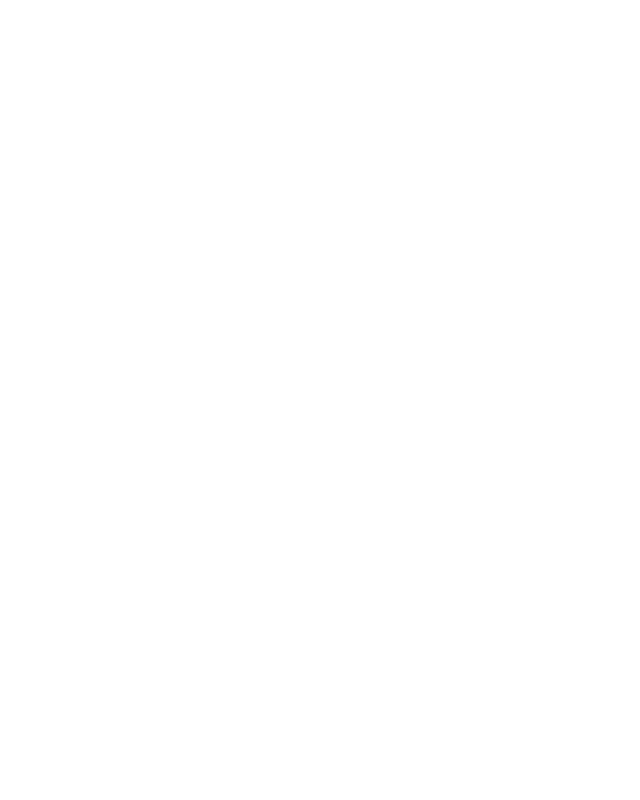
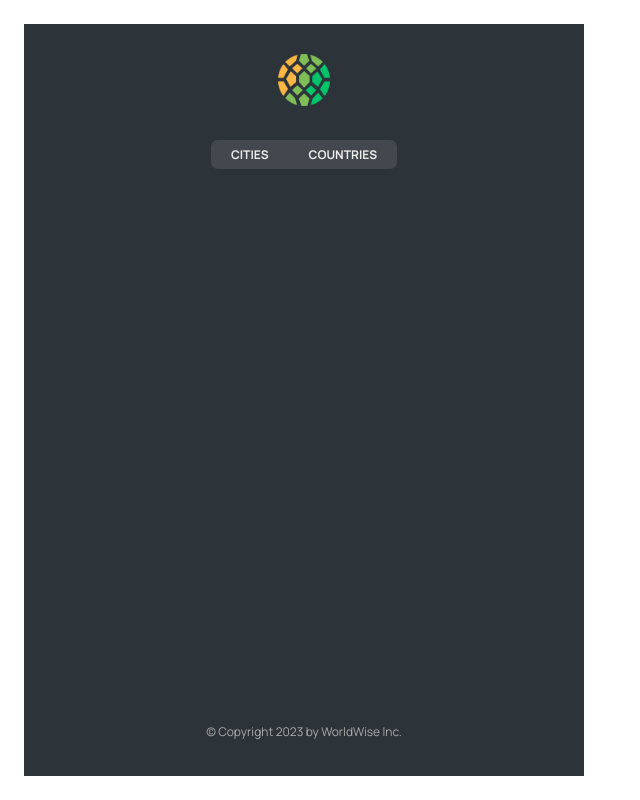
Before and after one commit to elghanbibadr/wildwise, a React (Vite) app: page /app in a window 1280 px wide. Before the commit this address had no page. Shown: the whole page, without its empty margins (0-640 px from the left). Built offline with nearby package versions, Linux system fonts and the light colour scheme.

Commit message:
create the core structure of the map componenet

```diff
--- a/src/App.jsx
+++ b/src/App.jsx
@@ -1,6 +1,6 @@
 import { BrowserRouter, Routes, Route } from "react-router-dom";
 
-// import AppLayout from "./pages/AppLayout";
+import AppLayout from "./pages/AppLayout";
 
 
 import Homepage from "./pages/Homepage";
@@ -21,6 +21,7 @@
           <Route path="product" element={<Product />} />
           <Route path="pricing" element={<Pricing />} />
           <Route path="login" element={<Login />} />
+          <Route path="app" element={<AppLayout />} />
 
           {/* <Route path="*" element={<PageNotFound />} /> */}
         </Routes>
--- /dev/null
+++ b/src/componenet/SideBar.jsx
@@ -0,0 +1,21 @@
+import Logo from "../componenet/Logo"
+import styles from './SideBar.module.css'
+import AppNav from "./AppNav"
+const SideBar = () => {
+    return (
+        <div className={styles.sidebar}>
+            <Logo />
+            <AppNav />
+
+            {/* <Outlet /> */}
+
+            <footer className={styles.footer}>
+                <p className={styles.copyright}>
+                    &copy; Copyright {new Date().getFullYear()} by WorldWise Inc.
+                </p>
+            </footer>
+        </div>
+    );
+}
+
+export default SideBar
--- /dev/null
+++ b/src/componenet/SideBar.module.css
@@ -0,0 +1,19 @@
+.sidebar {
+    flex-basis: 56rem;
+    background-color: var(--color-dark--1);
+    padding: 3rem 5rem 3.5rem 5rem;
+
+    display: flex;
+    flex-direction: column;
+    align-items: center;
+    height: calc(100vh - 4.8rem);
+}
+
+.footer {
+    margin-top: auto;
+}
+
+.copyright {
+    font-size: 1.2rem;
+    color: var(--color-light--1);
+}
--- a/src/pages/AppLayout.jsx
+++ b/src/pages/AppLayout.jsx
@@ -1,11 +1,11 @@
 
 import AppNav from "../componenet/AppNav";
-import styles from "./AppLayout.module.css";
-
+import SideBar from "../componenet/SideBar";
+import styles from './AppLayout.module.css'
 function AppLayout() {
   return (
     <div className={styles.app} >
-      <AppNav />
+      <SideBar />
     </div>
   );
 }
--- a/src/pages/Login.jsx
+++ b/src/pages/Login.jsx
@@ -1,5 +1,6 @@
 import styles from "./Login.module.css";
 import PageNav from "../componenet/PageNav";
+import { useState } from "react";
 
 export default function Login() {
   // PRE-FILL FOR DEV PURPOSES
```
Also changed, not shown: src/componenet/Map.jsx (added, +9 -0 lines), src/componenet/Map.module.css (added, +38 -0 lines).
